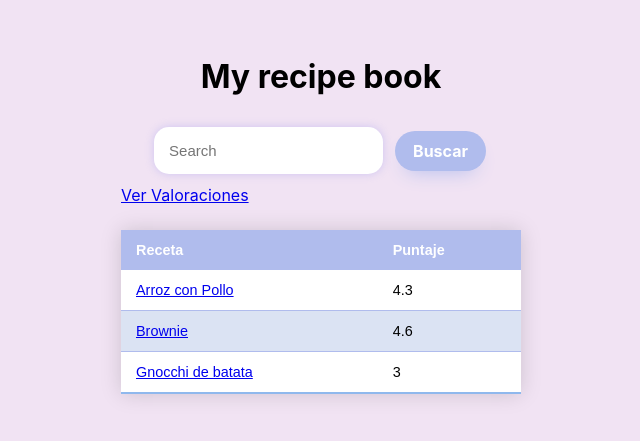
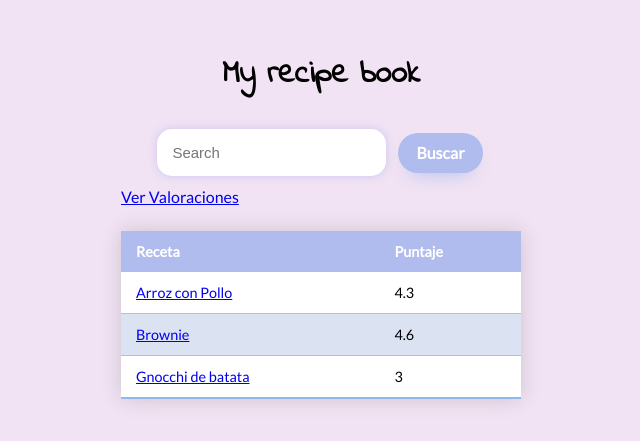
Before and after one commit to cissy212/recipe-book, a React (Create React App) app: page / in a window 1280 px wide. Shown: the part 173-614 px from the top of the page, without its empty margins (319-959 px from the left). Built offline with nearby package versions, Linux system fonts and the light colour scheme.

Commit message:
fonts change

```diff
--- a/src/components/Table.css
+++ b/src/components/Table.css
@@ -1,8 +1,9 @@
+@import url("https://fonts.googleapis.com/css2?family=Lato&display=swap");
 .styled-table {
   border-collapse: collapse;
   margin: 25px 0;
   font-size: 0.9em;
-  font-family: sans-serif;
+  font-family: "Lato", sans-serif;
   min-width: 400px;
   box-shadow: 0 0 20px rgba(0, 0, 0, 0.15);
   background-color: #ffffff;
--- a/src/index.css
+++ b/src/index.css
@@ -1,13 +1,11 @@
+@import url("https://fonts.googleapis.com/css2?family=Lato&display=swap");
+
 body {
   margin: 0;
-  font-family: -apple-system, BlinkMacSystemFont, 'Segoe UI', 'Roboto', 'Oxygen',
-    'Ubuntu', 'Cantarell', 'Fira Sans', 'Droid Sans', 'Helvetica Neue',
-    sans-serif;
-  -webkit-font-smoothing: antialiased;
-  -moz-osx-font-smoothing: grayscale;
+  font-family: "Lato", sans-serif;
 }
 
 code {
-  font-family: source-code-pro, Menlo, Monaco, Consolas, 'Courier New',
+  font-family: source-code-pro, Menlo, Monaco, Consolas, "Courier New",
     monospace;
 }
--- a/src/screens/Home.css
+++ b/src/screens/Home.css
@@ -1,3 +1,6 @@
+@import url("https://fonts.googleapis.com/css2?family=Indie+Flower&display=swap");
+@import url("https://fonts.googleapis.com/css2?family=Lato&display=swap");
+
 .flex {
   display: flex;
   justify-content: center;
@@ -10,10 +13,7 @@
   box-sizing: border-box;
   color: #ffffff;
   cursor: pointer;
-  font-family: Inter, Helvetica, "Apple Color Emoji", "Segoe UI Emoji",
-    NotoColorEmoji, "Noto Color Emoji", "Segoe UI Symbol", "Android Emoji",
-    EmojiSymbols, -apple-system, system-ui, "Segoe UI", Roboto, "Helvetica Neue",
-    "Noto Sans", sans-serif;
+  font-family: "Lato", sans-serif;
   font-size: 16px;
   font-weight: 700;
   line-height: 24px;
@@ -39,16 +39,12 @@
   border-style: hidden;
   border-radius: 15px;
   box-shadow: 0px 0px 8px rgba(194, 187, 240, 0.75);
-  /* text-shadow: 0px 0px 5px rgba(66, 66, 66, 0.75); */
 }
 .styled-input:focus {
   outline: none;
 }
 
 .title {
-  font-family: Inter, Helvetica, "Apple Color Emoji", "Segoe UI Emoji",
-    NotoColorEmoji, "Noto Color Emoji", "Segoe UI Symbol", "Android Emoji",
-    EmojiSymbols, -apple-system, system-ui, "Segoe UI", Roboto, "Helvetica Neue",
-    "Noto Sans", sans-serif;
+  font-family: "Indie Flower", cursive;
   text-align: center;
 }
```
Also changed, not shown: src/index.js (+6 -6 lines).
